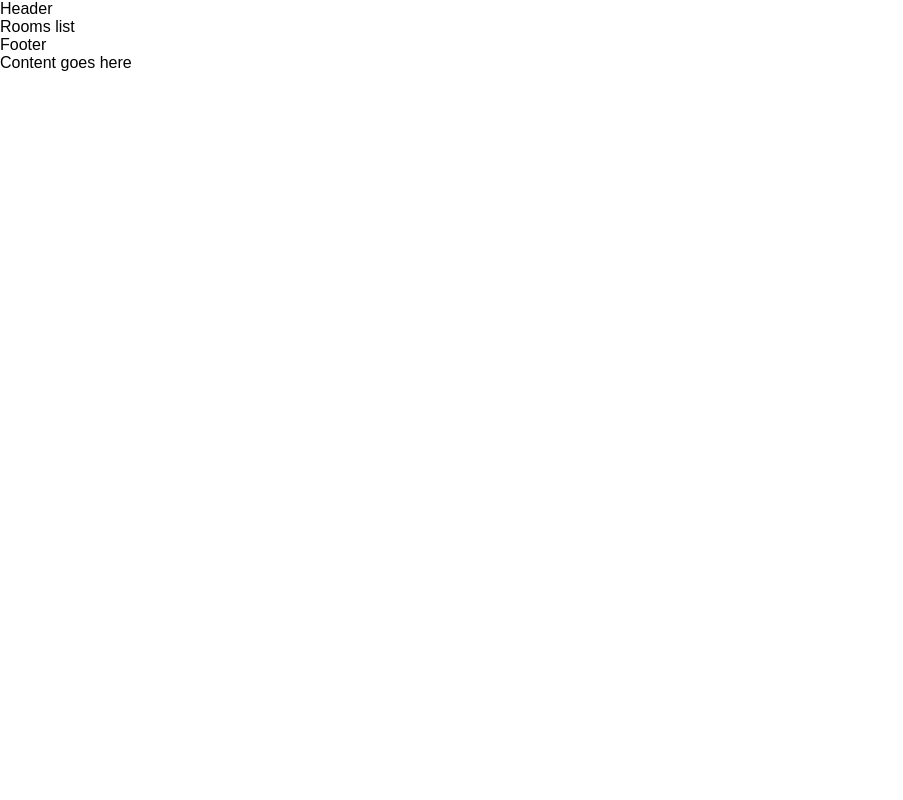
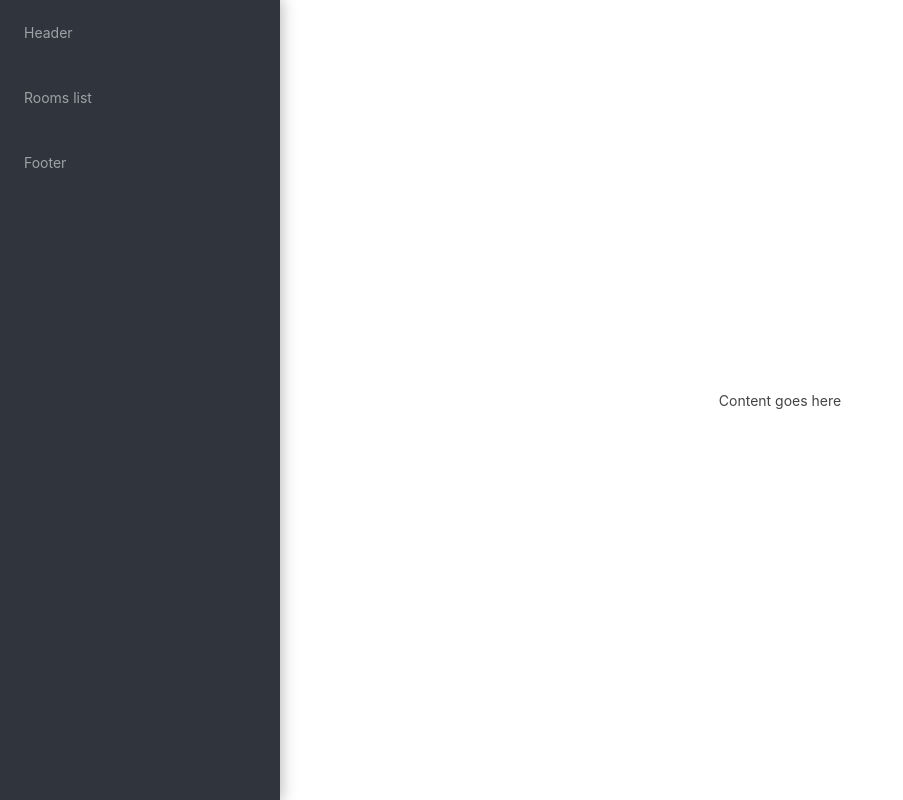
Before and after one commit to tassoevan/rocketchat-react-sidebar, a React (Create React App) app: page / in a window 1280 px wide. Shown: the whole page, without its empty margins (0-903 px from the left). Built offline with nearby package versions, Linux system fonts and the light colour scheme.

Commit message:
Sketch Sidebar styles

```diff
--- a/src/App.css
+++ b/src/App.css
@@ -1,3 +1,18 @@
 .App {
+  display: flex;
+  flex-direction: row;
+  width: 100vw;
+  height: 100vh;
 
+  font-family: -apple-system, BlinkMacSystemFont, Roboto, 'Helvetica Neue', Arial, sans-serif,
+    'Apple Color Emoji', 'Segoe UI', 'Segoe UI Emoji', 'Segoe UI Symbol', 'Meiryo UI';
+  font-size: 14px;
+  color: #444444;
 }
+
+.App main {
+  flex: 1;
+  padding: 1em;
+  align-self: center;
+  text-align: center;
+}
--- a/src/App.js
+++ b/src/App.js
@@ -1,32 +1,16 @@
 import React, { Component } from 'react';
+import { Sidebar } from './Sidebar';
 import './App.css';
-
-const Sidebar = ({ children, viewMode }) => <aside class={`sidebar sidebar--viewmode-${viewMode || 'medium'}`}>
-  <div class="sidebar__content">
-    <header class="sidebar__header">
-      Header
-    </header>
-
-    <div>Rooms list</div>
-
-    <footer class="sidebar__footer">
-      Footer
-    </footer>
-  </div>
-
-  <div class="sidebar__overlay" />
-</aside>;
-
-const Main = () => <div>
-  Content goes here
-</div>;
 
 class App extends Component {
   render() {
     return (
       <div className="App">
-        <Sidebar />
-        <Main />
+        <Sidebar viewMode='medium' />
+
+        <main>
+          Content goes here
+        </main>
       </div>
     );
   }
--- /dev/null
+++ b/src/Sidebar.css
@@ -0,0 +1,40 @@
+.Sidebar {
+  --padding: 24px;
+  --width-fixed: 280px;
+  --width-fluid: 90%;
+
+  position: fixed;
+  flex: 1;
+  width: var(--width-fluid);
+  max-width: var(--width-fluid);
+  height: 100%;
+  overflow: auto;
+  color: #9ea2a8;
+  background-color: #2f343d;
+  box-shadow: rgba(0, 0, 0, 0.3) 0px 0px 15px 1px;
+}
+
+.Sidebar__header {
+  padding: var(--padding);
+}
+
+.Sidebar__list {
+  padding: var(--padding);
+}
+
+.Sidebar__footer {
+  padding: var(--padding);
+}
+
+@media (min-width: 400px) {
+  .Sidebar {
+    width: var(--width-fixed);
+    max-width: var(--width-fixed);
+  }
+}
+
+@media (min-width: 780px) {
+  .Sidebar {
+    position: static;
+  }
+}
--- /dev/null
+++ b/src/Sidebar.js
@@ -0,0 +1,16 @@
+import React from 'react';
+import './Sidebar.css';
+
+export const Sidebar = ({ viewMode }) => <aside className={`Sidebar Sidebar--viewmode-${viewMode || 'medium'}`}>
+  <header className="Sidebar__header">
+    Header
+  </header>
+
+  <div className="Sidebar__list">
+    Rooms list
+  </div>
+
+  <footer className="Sidebar__footer">
+    Footer
+  </footer>
+</aside>;
```
